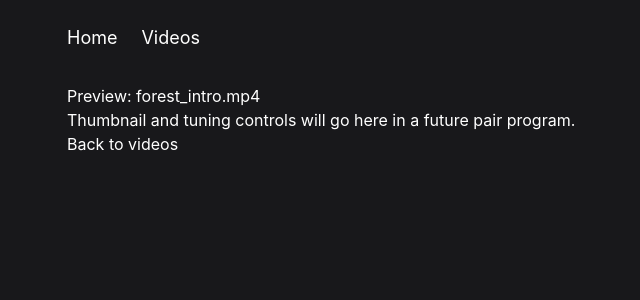
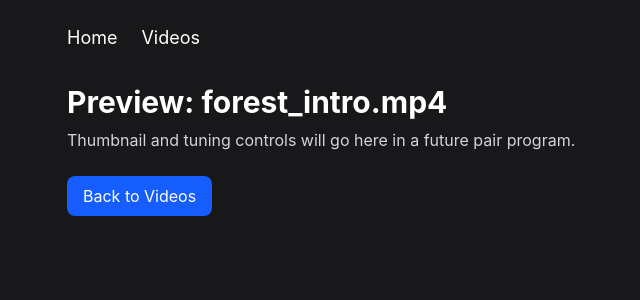
Before and after one commit to SouthBennett/salamander-tracker, a React (Vite) app: page /preview/forest_intro.mp4 in a window 1280 px wide. Shown: the top 300 px of the page, without its empty margins (85-725 px from the left). Built offline with nearby package versions, Linux system fonts and the light colour scheme.

Commit message:
Styled Preview.jsx to match the flow of Home.jsx and Video.jsx

```diff
--- a/src/pages/Preview.jsx
+++ b/src/pages/Preview.jsx
@@ -4,10 +4,32 @@ export default function Preview() {
   const { filename } = useParams();
 
   return (
+  <div className="space-y-6">
     <div>
-      <h1>Preview: {filename}</h1>
-      <p>Thumbnail and tuning controls will go here in a future pair program.</p>
-      <Link to="/videos">Back to videos</Link>
+      <h1 className="text-3xl font-bold mb-2">
+        Preview: {filename}
+      </h1>
+
+      <p className="text-zinc-300">
+        Thumbnail and tuning controls will go here in a future
+        pair program.
+      </p>
     </div>
-  );
+
+    <Link
+      to="/videos"
+      className="
+        inline-block
+        bg-blue-600
+        hover:bg-blue-500
+        px-4
+        py-2
+        rounded-lg
+        transition-colors
+      "
+    >
+      Back to Videos
+    </Link>
+  </div>
+);
 }
```
